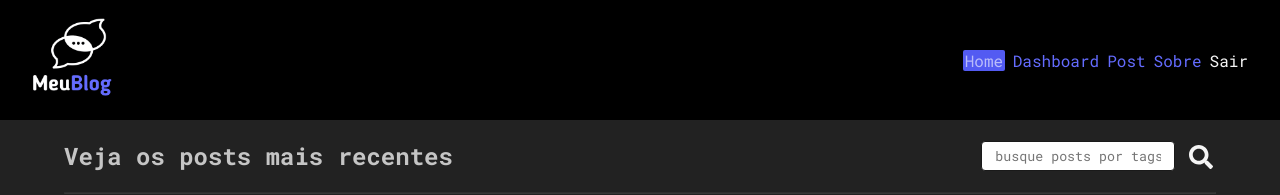
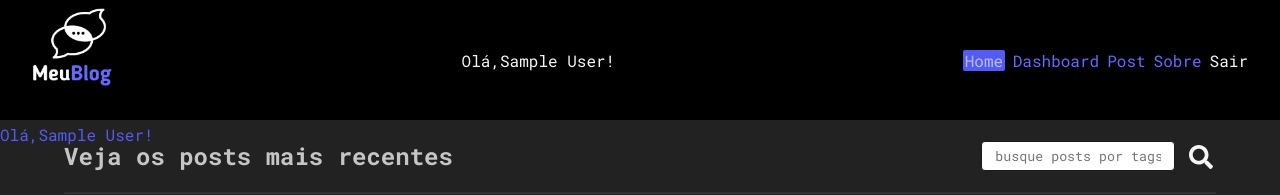
Before and after one commit to alexandreSouza31/Meu_Blog, a React (Vite) app: page /home in a window 1280 px wide. Shown: the top 195 px of the page. Built offline with nearby package versions, Linux system fonts and the light colour scheme; no server answers; the database is empty; sample sign-in values are in the browser's storage.

Commit message:
will add the username in the navbar

```diff
--- a/src/components/layout/Navbar.jsx
+++ b/src/components/layout/Navbar.jsx
@@ -5,7 +5,7 @@ import { useAuthentication } from "../../hooks/useAuthentication";
 import "./Navbar.css";
 
 const Navbar = () => {
-    const  user  = useAuthValue();//chamo o contexto
+    const user = useAuthValue();//chamo o contexto
     const { logout } = useAuthentication();//função logout está no hook useauthentication. Só importo aqui.
 
     return (
@@ -14,14 +14,24 @@ const Navbar = () => {
                 className={({ isActive }) => (isActive ? ".active" : "")}
             >
                 <img src="/MeuBlog.png" alt="logo Meu Blog" />
+                {user &&
+                <p className="nav_user_small">Olá,
+                    {user.displayName}!
+                </p>}
+
             </NavLink>
+                {user &&
+                <p className="nav_user">Olá,
+                    {user.displayName}!
+                </p>}
+
             <ul>
                 {user === null && (
                     <>
-                <li>
-                    <NavLink to="/" end
-                    >Index</NavLink>
-                </li>
+                        <li>
+                            <NavLink to="/" end
+                            >Index</NavLink>
+                        </li>
                         <li>
                             <NavLink to="/login" end
                             >Entrar</NavLink>
```
